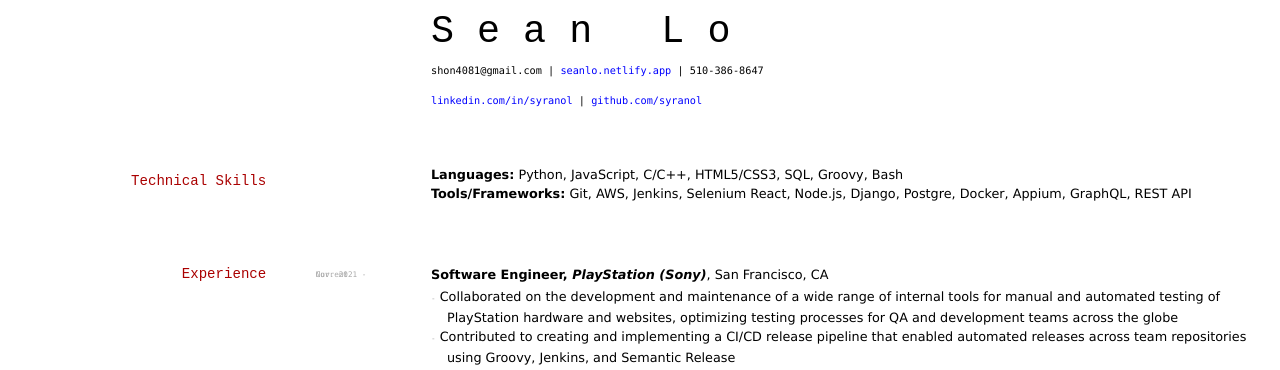
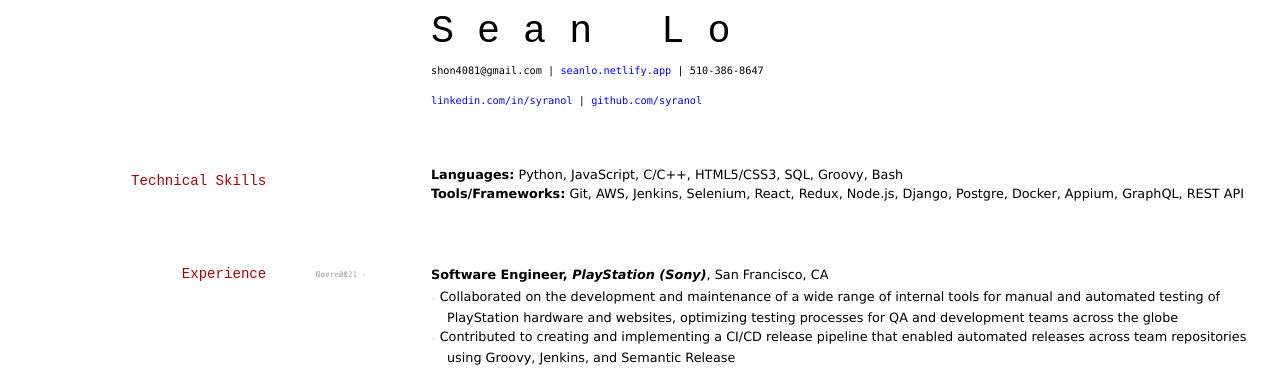
Before and after one commit to elipapa/markdown-cv, a Jekyll site: the page built from index.md, in a window 1280 px wide. Shown: the top 370 px of the page. Built offline with Jekyll 4.4.1, drawn with Linux system fonts in a browser that asks for light colours.

Commit message:
Update index.md

```diff
--- a/index.md
+++ b/index.md
@@ -16,7 +16,7 @@ title: Sean Lo's Resume
 
 ## Technical Skills
 - __Languages:__ Python, JavaScript, C/C++, HTML5/CSS3, SQL, Groovy, Bash
-- __Tools/Frameworks:__ Git, AWS, Jenkins, Selenium React, Node.js, Django, Postgre, Docker, Appium, GraphQL, REST API
+- __Tools/Frameworks:__ Git, AWS, Jenkins, Selenium, React, Redux, Node.js, Django, Postgre, Docker, Appium, GraphQL, REST API
 
 
 ## Experience
```
